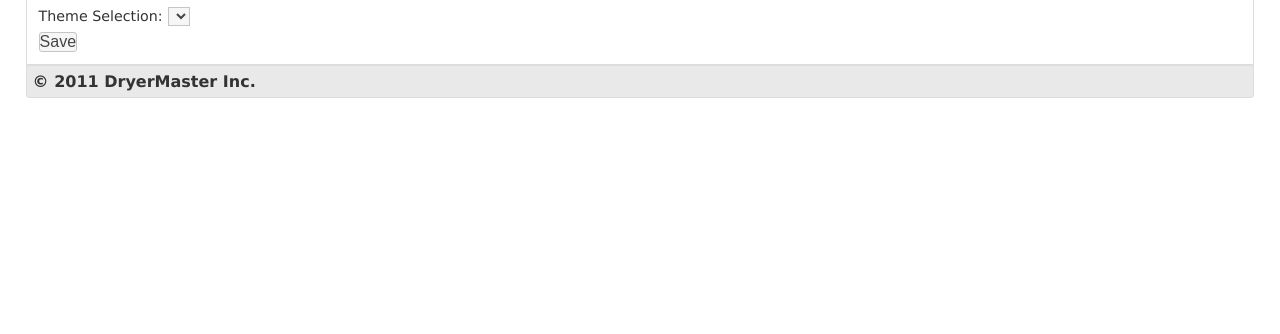
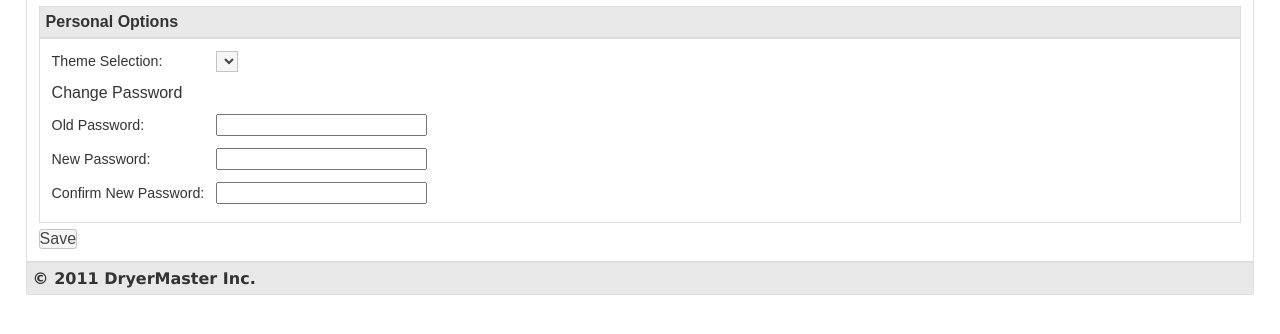
Before and after one commit to rlemon/SSI, a PHP site: template views/dashboard/index.php in a window 1280 px wide. Shown: the part 122-456 px from the top of the page. Run offline with PHP 8.4, Linux system fonts and the light colour scheme; the template is opened without the code that fills it, so the values that code supplies are empty; some libraries are stand-ins or nearby versions.

Commit message:
building dashboard options

```diff
--- a/views/dashboard/index.php
+++ b/views/dashboard/index.php
@@ -3,8 +3,16 @@
 	<div class="ui-padded-bottom ui-heading">
 		<?php echo Session::get('username'); ?>'s Dashboard
 	</div>
+	<div class="ui-widget ui-padded-bottom">
+		<div class="ui-widget-header ui-padded-all">Personal Options</div>
+		<div class="ui-widget-content ui-padded-all">
 			<div class="ui-padded-bottom">
-	<span class="label small">Theme Selection:</span>
+				<table>
+					<tr>
+						<td>
+							<span class="small">Theme Selection:</span>
+						</td>
+						<td>
 							<select class="ui-state-default" name="theme">
 								<?php
 									for($i = 0, $l = count($this->themes); $i < $l; $i++) {
@@ -16,6 +24,40 @@
 									}
 								?>
 							</select>
+						</td>
+					</tr>
+					<tr>
+						<td colspan="2">
+							<span class="ui-padded-bottom">Change Password</span>
+						</td>
+					</tr>
+					<tr>
+						<td>
+							<span class="small">Old Password:</span>
+						</td>
+						<td>
+							<input type="password" name="old_password" />
+						</td>
+					</tr>
+					<tr>
+						<td>
+							<span class="small">New Password:</span>
+						</td>
+						<td>
+							<input type="password" name="new_password" />
+						</td>
+					</tr>
+					<tr>
+						<td>
+							<span class="small">Confirm New Password:</span>
+						</td>
+						<td>
+							<input type="password" name="confirm_password" />
+						</td>
+					</tr>
+				</table>
+			</div>
+		</div>
 	</div>
 	<input type="submit" class="ui-btn" value="Save" />
 </div>
```
Lines whose indentation alone changed are shown as unchanged.
